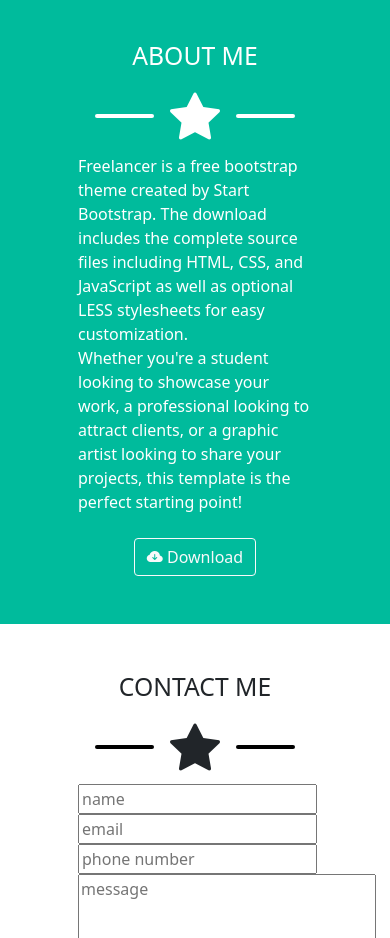
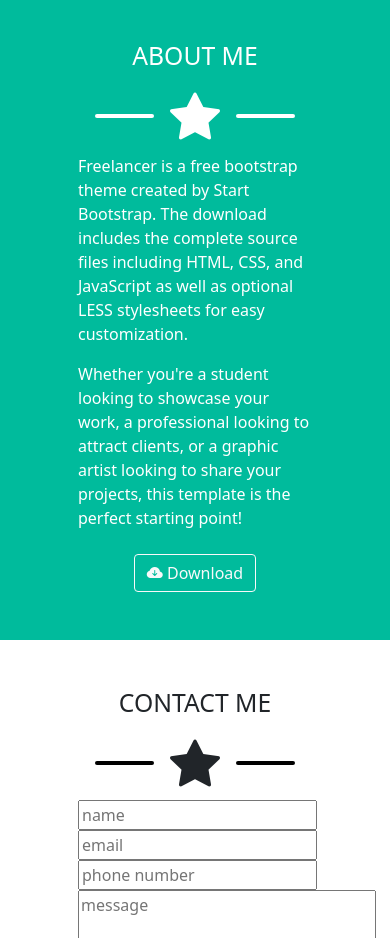
Before and after one commit to RubaCodes/html-css-bootstrap-freelancer, a plain HTML site: page index.html in a window 390 px wide. Shown: the part 2620-3558 px from the top of the page. Drawn offline with nearby package versions, Linux system fonts and the light colour scheme.

Commit message:
aggiunto gap sezione about

```diff
--- a/index.html
+++ b/index.html
@@ -40,7 +40,7 @@
                         <ul class="d-flex gap-5 list-unstyled justify-content-end align-items-center my-auto ">
                             <li>
                                 <a class="text-uppercase" href="#portfolio">portfolio</a>
-                            </li >
+                            </li>
                             <li>
                                 <a class="text-uppercase" href="#about">about</a>
                             </li>
@@ -60,7 +60,7 @@
                 <i class="bi bi-star-fill"></i>
                 <div class="divider_bar"></div>
             </div>
-            <h3 class="text-uppercase" >graphic artist - web designer - illustrator</h3>
+            <h3 class="text-uppercase">graphic artist - web designer - illustrator</h3>
         </div>
     </header>
     <section id="portfolio" class="py-5">
@@ -102,11 +102,16 @@
                 <div class="divider_bar"></div>
             </div>
             <div class="divider"></div>
-            <div class="row row-md ">
-                <div class="col-12 col-md-6 text-start">Freelancer is a free bootstrap theme created by Start Bootstrap. The download includes the complete source files including HTML, CSS, and JavaScript as well as optional LESS stylesheets for easy customization.</div>
-                <div class="col-12 col-md-6 text-start">Whether you're a student looking to showcase your work, a professional looking to attract clients, or a graphic artist looking to share your projects, this template is the perfect starting point!</div>
+            <div class="row row-md g-3">
+                <div class="col-12 col-md-6 text-start">Freelancer is a free bootstrap theme created by Start Bootstrap.
+                    The download includes the complete source files including HTML, CSS, and JavaScript as well as
+                    optional LESS stylesheets for easy customization.</div>
+                <div class="col-12 col-md-6 text-start">Whether you're a student looking to showcase your work, a
+                    professional looking to attract clients, or a graphic artist looking to share your projects, this
+                    template is the perfect starting point!</div>
             </div>
-            <button type="button" class="btn btn-outline-light text-center mt-4"><i class="bi bi-cloud-arrow-down-fill"></i> Download</button>
+            <button type="button" class="btn btn-outline-light text-center mt-4"><i
+                    class="bi bi-cloud-arrow-down-fill"></i> Download</button>
         </div>
     </section>
     <section id="contact" class="py-5">
```
Also changed, not shown: css/style.css (+8 -3 lines).
